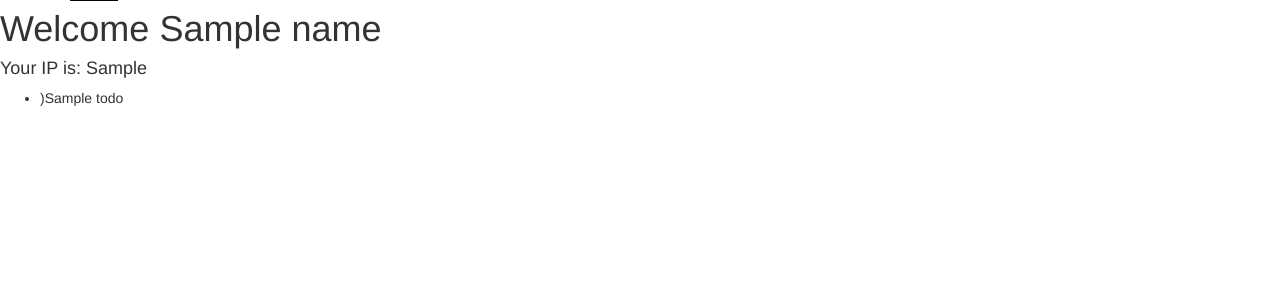
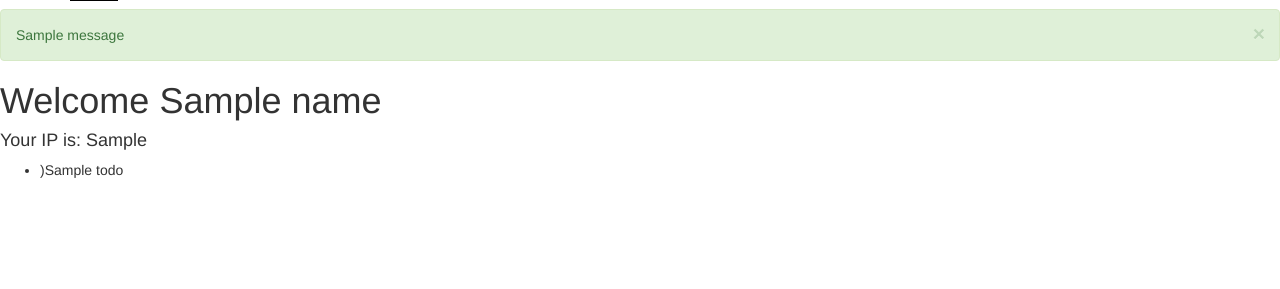
Before and after one commit to simon0820s/Python, a Python web app: template flask/templates/hello.html in a window 1280 px wide. Shown: the part 63-352 px from the top of the page. Run offline with Jinja, Linux system fonts and the light colour scheme; the template is opened without the code that fills it: most values are stand-ins (such as "Sample title", 1, 10 or a date in 2020); one stand-in notice (Sample message) is shown; form fields are guessed from the names that the template uses; some libraries are stand-ins or nearby versions.

Commit message:
render alert

```diff
--- a/flask/main.py
+++ b/flask/main.py
@@ -1,4 +1,4 @@
-from flask import Flask,make_response,redirect,request,render_template,session,url_for
+from flask import Flask, flash,make_response,redirect,request,render_template,session,url_for
 from flask_bootstrap import Bootstrap
 from flask_wtf import FlaskForm
 from wtforms.fields import StringField,PasswordField,SubmitField
@@ -47,6 +47,7 @@ def hello():
     if login_form.validate_on_submit():
         name=login_form.name.data
         session['name']=name
+        flash('User name registered!!')
         return redirect(url_for('index'))
 
 
--- a/flask/templates/base.html
+++ b/flask/templates/base.html
@@ -14,6 +14,17 @@
         {%include 'nav.html'%}
     {%endblock%}
 
+    {%for message in get_flashed_messages()%}
+        <div class="alert alert-success alert-dismissible">
+            <button type="button"
+             data-dismiss="alert"
+             class="close">&times;</button>
+            {{message}}
+        </div>
+    {%endfor%}
     {%block content%}{%endblock%}
+    {%block scripts%}
+        {{super()}}
+    {%endblock%}
 
 {%endblock%}
```
